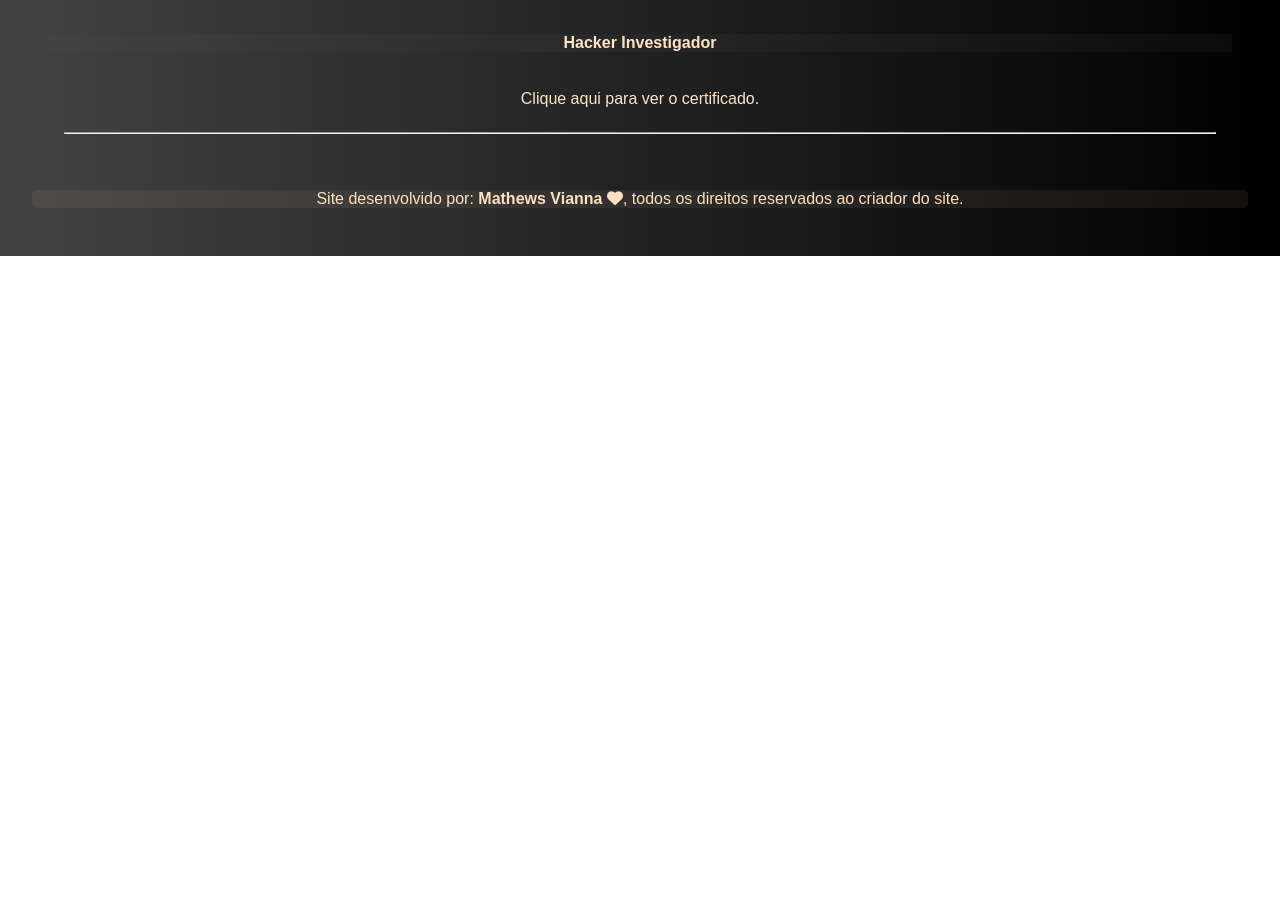
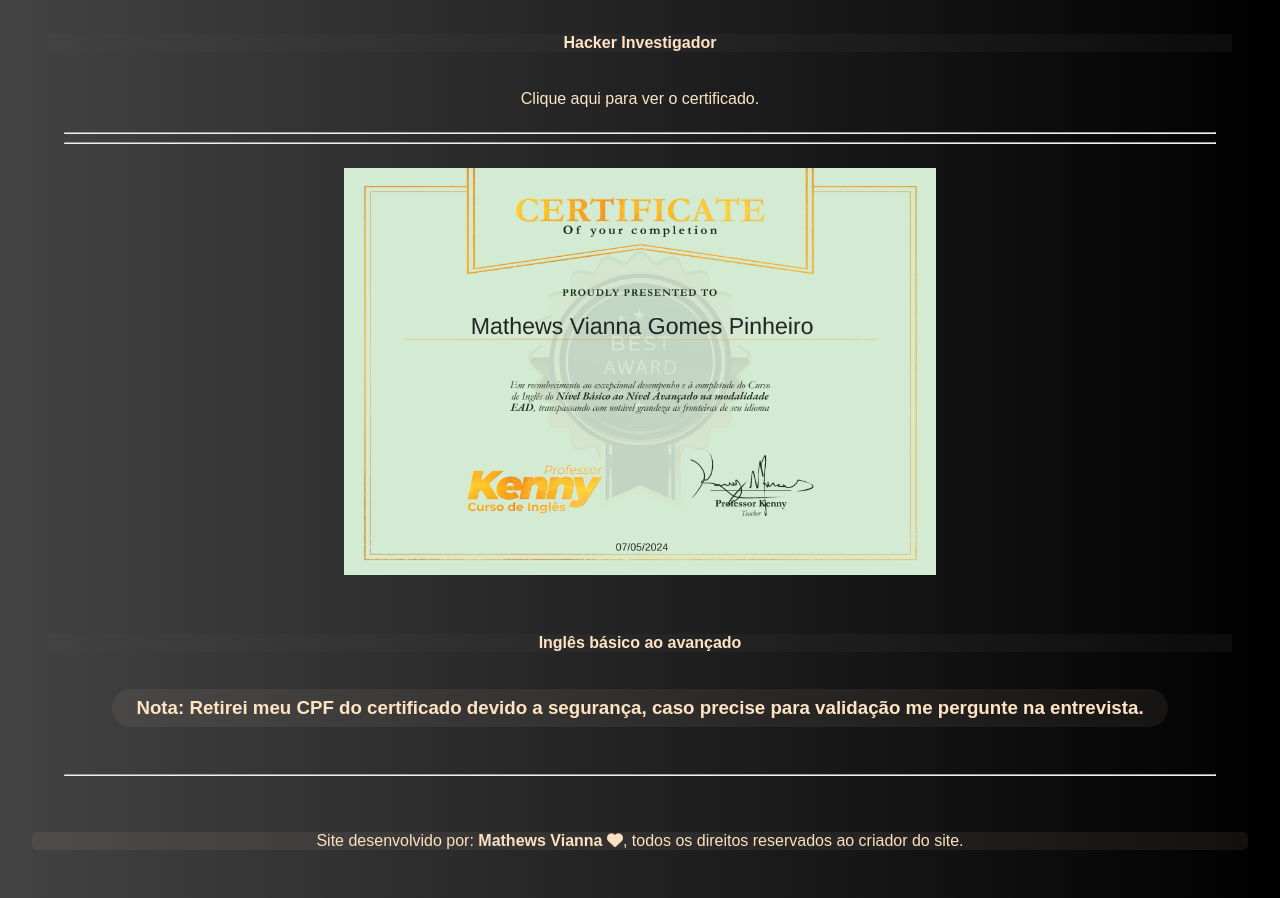
Before and after one commit to mathews123/mathewsdeveloper.github.io, a plain HTML site: page skills/skills.html in a window 1280 px wide. Shown: the part 5101-5999 px from the top of the page. Before the commit the page ends 5357 px from the top, so only its background shows below. Drawn offline with Linux system fonts and the light colour scheme.

Commit message:
Add files via upload

```diff
--- a/skills/skills.html
+++ b/skills/skills.html
@@ -97,6 +97,15 @@
         </div>
         <div class="div-line-betweencerticates">
                 <hr>
+                    <hr>
+                </div>
+        <img src="../imgs/imgsskills/Ingles sem o CPF.png">
+        <h6>Inglês básico ao avançado</h6>
+        <h3>Nota: Retirei meu CPF do certificado devido a segurança, caso precise para validação me pergunte na entrevista.</h3>
+        <div class="div-link-certificates">
+        </div>
+        <div class="div-line-betweencerticates">
+                <hr>
         </div>
     </div>
 </body>
```
